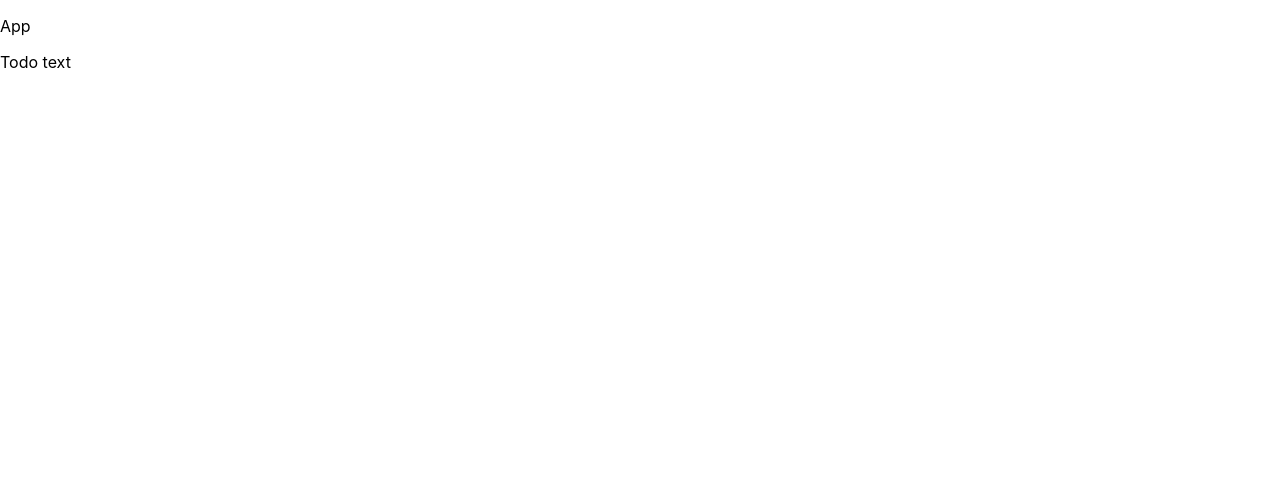
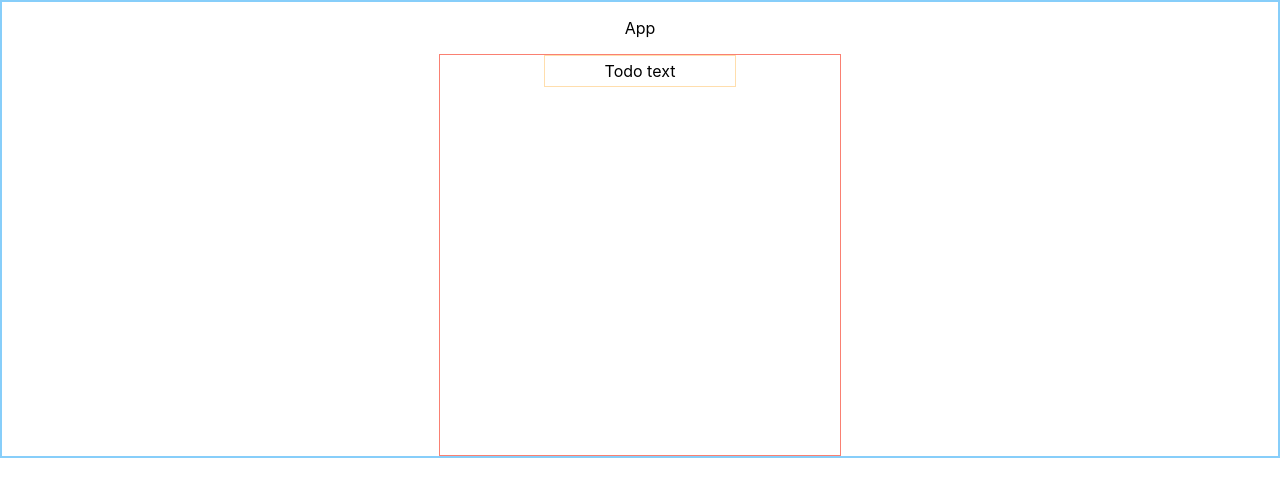
Before and after one commit to mishken3/Modern-Todo, a React (Create React App) app: page / in a window 1280 px wide. Shown: the top 496 px of the page. Built offline with nearby package versions, Linux system fonts and the light colour scheme.

Commit message:
add some basic css

```diff
--- a/src/App.css
+++ b/src/App.css
@@ -1,3 +1,9 @@
 .App {
+	display: flex;
+	flex-direction: column;
+
+	align-items: center;
 	text-align: center;
+
+	border: 2px solid lightskyblue;
 }
--- a/src/App.tsx
+++ b/src/App.tsx
@@ -8,10 +8,10 @@ import { Todo } from './components/Todo';
 function App() {
 	return (
 		<Provider store={store}>
-			<>
+			<div className="App">
 				<p>App</p>
 				<Todo />
-			</>
+			</div>
 		</Provider>
 	);
 }
--- /dev/null
+++ b/src/components/Todo/Todo.css
@@ -0,0 +1,16 @@
+.todos {
+	display: flex;
+	flex-direction: column;
+	align-items: center;
+
+	height: 50vh;
+	width: 50vh;
+
+	border: 1px solid salmon;
+}
+
+.todo {
+	box-sizing: border-box;
+	padding: 5px 60px;
+	border: 1px solid navajowhite;
+}
--- a/src/components/Todo/Todo.tsx
+++ b/src/components/Todo/Todo.tsx
@@ -1,16 +1,22 @@
 import React from 'react';
 import { useTypedSelector } from '../../hooks/useTypedSelector';
 import { TodoType } from '../../redux/reducer/todo/types';
+
+import './Todo.css';
 
 export const Todo = () => {
 	const todos: TodoType[] = useTypedSelector((store) => store.todos);
 
 	if (!todos.length) return null;
 	return (
-		<div>
-			{todos.map((todo) => (
-				<div key={todo.id}>{todo.text}</div>
-			))}
+		<div className="todos">
+			<div>
+				{todos.map((todo) => (
+					<div key={todo.id} className="todo">
+						{todo.text}
+					</div>
+				))}
+			</div>
 		</div>
 	);
 };
```
